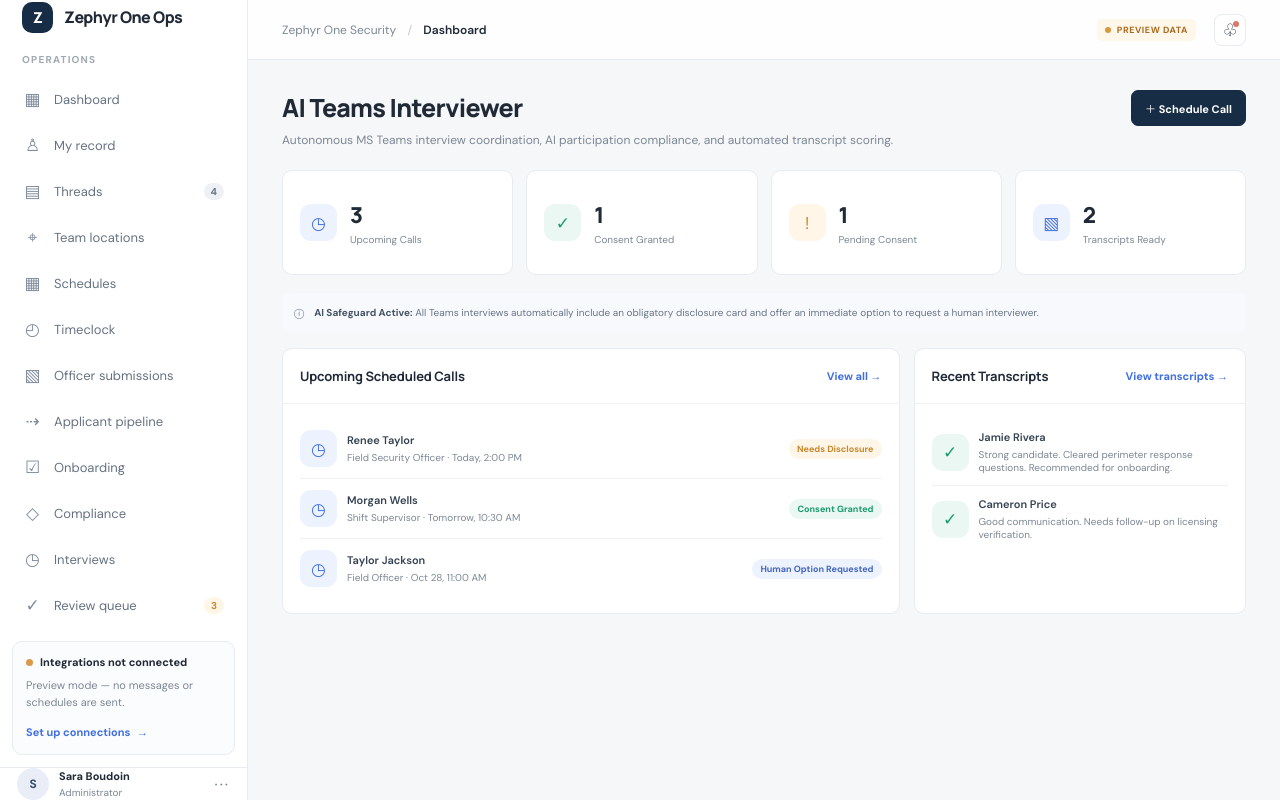
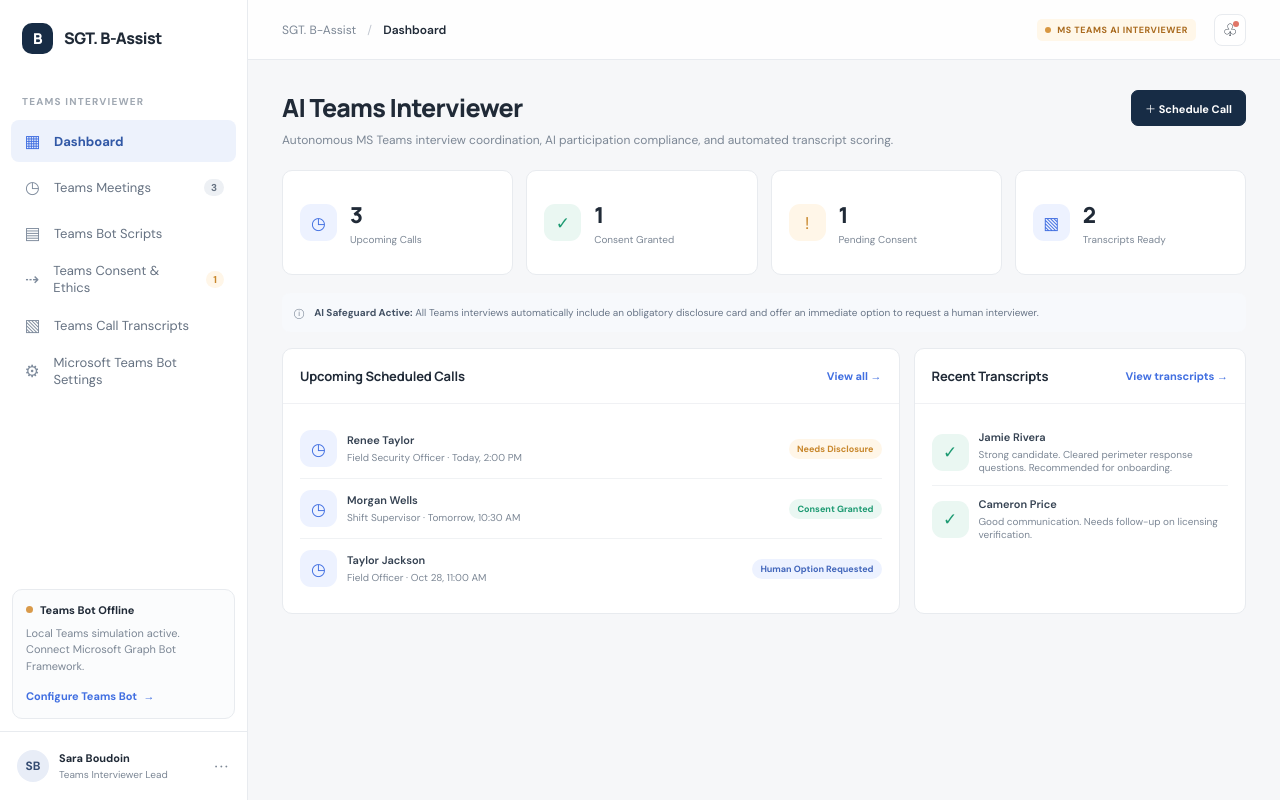
Before and after one commit to Cosmic-Kitten/SGT.-B-Assist, a plain HTML site: page index.html in a window 1280 px wide. Drawn offline with Linux system fonts and the light colour scheme.

Commit message:
Update index.html

```diff
--- a/index.html
+++ b/index.html
@@ -4,40 +4,34 @@
     <meta charset="UTF-8">
     <meta name="viewport" content="width=device-width, initial-scale=1">
     <meta name="theme-color" content="#f6f7f9">
-    <title>Zephyr One Ops</title>
+    <title>SGT. B-Assist — Microsoft Teams AI Interviewer</title>
     <link rel="stylesheet" href="./styles.css">
   </head>
   <body>
     <div class="app-shell">
       <aside class="sidebar" id="sidebar">
-        <a class="brand" href="#overview" aria-label="Zephyr One Ops home">
-          <span class="brand-mark">Z</span>
-          <span>Zephyr One Ops</span>
+        <a class="brand" href="#dashboard" aria-label="SGT. B-Assist home">
+          <span class="brand-mark">B</span>
+          <span>SGT. B-Assist</span>
         </a>
-        <div class="workspace-label">OPERATIONS</div>
+        <div class="workspace-label">TEAMS INTERVIEWER</div>
         <nav class="nav-list" aria-label="Main navigation">
-          <button class="nav-item active" data-view="overview"><span class="nav-icon">▦</span>Dashboard</button>
-          <button class="nav-item" data-view="my-record"><span class="nav-icon">♙</span>My record</button>
-          <button class="nav-item" data-view="inbox"><span class="nav-icon">▤</span>Threads <span class="nav-count">4</span></button>
-          <button class="nav-item" data-view="locations"><span class="nav-icon">⌖</span>Team locations</button>
-          <button class="nav-item" data-view="schedule"><span class="nav-icon">▦</span>Schedules</button>
-          <button class="nav-item" data-view="timeclock"><span class="nav-icon">◴</span>Timeclock</button>
-          <button class="nav-item" data-view="submissions"><span class="nav-icon">▧</span>Officer submissions</button>
-          <button class="nav-item" data-view="pipeline"><span class="nav-icon">⇢</span>Applicant pipeline</button>
-          <button class="nav-item" data-view="onboarding"><span class="nav-icon">☑</span>Onboarding</button>
-          <button class="nav-item" data-view="compliance"><span class="nav-icon">◇</span>Compliance</button>
-          <button class="nav-item" data-view="interviews"><span class="nav-icon">◷</span>Interviews</button>
-          <button class="nav-item" data-view="approvals"><span class="nav-icon">✓</span>Review queue <span class="nav-count warn">3</span></button>
+          <button class="nav-item active" data-view="dashboard"><span class="nav-icon">▦</span>Dashboard</button>
+          <button class="nav-item" data-view="interviews"><span class="nav-icon">◷</span>Teams Meetings <span class="nav-count">3</span></button>
+          <button class="nav-item" data-view="questionnaires"><span class="nav-icon">▤</span>Teams Bot Scripts</button>
+          <button class="nav-item" data-view="candidates"><span class="nav-icon">⇢</span>Teams Consent & Ethics <span class="nav-count warn">1</span></button>
+          <button class="nav-item" data-view="transcripts"><span class="nav-icon">▧</span>Teams Call Transcripts</button>
+          <button class="nav-item" data-view="bot-config"><span class="nav-icon">⚙</span>Microsoft Teams Bot Settings</button>
         </nav>
         <div class="sidebar-spacer"></div>
         <div class="connection-card">
-          <div class="connection-title"><span class="status-dot offline"></span>Integrations not connected</div>
-          <p>Preview mode — no messages or schedules are sent.</p>
-          <button class="text-button" data-view="settings">Set up connections <span>→</span></button>
+          <div class="connection-title"><span class="status-dot offline"></span>Teams Bot Offline</div>
+          <p>Local Teams simulation active. Connect Microsoft Graph Bot Framework.</p>
+          <button class="text-button" data-view="bot-config">Configure Teams Bot <span>→</span></button>
         </div>
-        <button class="profile" data-view="settings">
-          <span class="avatar">S</span>
-          <span class="profile-copy"><strong>Sara Boudoin</strong><small>Administrator</small></span>
+        <button class="profile" data-view="bot-config">
+          <span class="avatar">SB</span>
+          <span class="profile-copy"><strong>Sara Boudoin</strong><small>Teams Interviewer Lead</small></span>
           <span class="profile-menu">···</span>
         </button>
       </aside>
@@ -45,10 +39,10 @@
       <main class="main-area">
         <header class="topbar">
           <button class="mobile-menu" id="mobile-menu" aria-label="Toggle menu">☰</button>
-          <div class="breadcrumb">Zephyr One Security <span>/</span> <strong id="crumb">Overview</strong></div>
+          <div class="breadcrumb">SGT. B-Assist <span>/</span> <strong id="crumb">Dashboard</strong></div>
           <div class="topbar-actions">
-            <span class="preview-chip"><span></span>PREVIEW DATA</span>
-            <button class="icon-button" aria-label="Notifications" data-view="approvals">♧<i></i></button>
+            <span class="preview-chip"><span></span>MS TEAMS AI INTERVIEWER</span>
+            <button class="icon-button" aria-label="Notifications" data-view="candidates">♧<i></i></button>
           </div>
         </header>
         <section class="content" id="content" aria-live="polite"></section>
```
